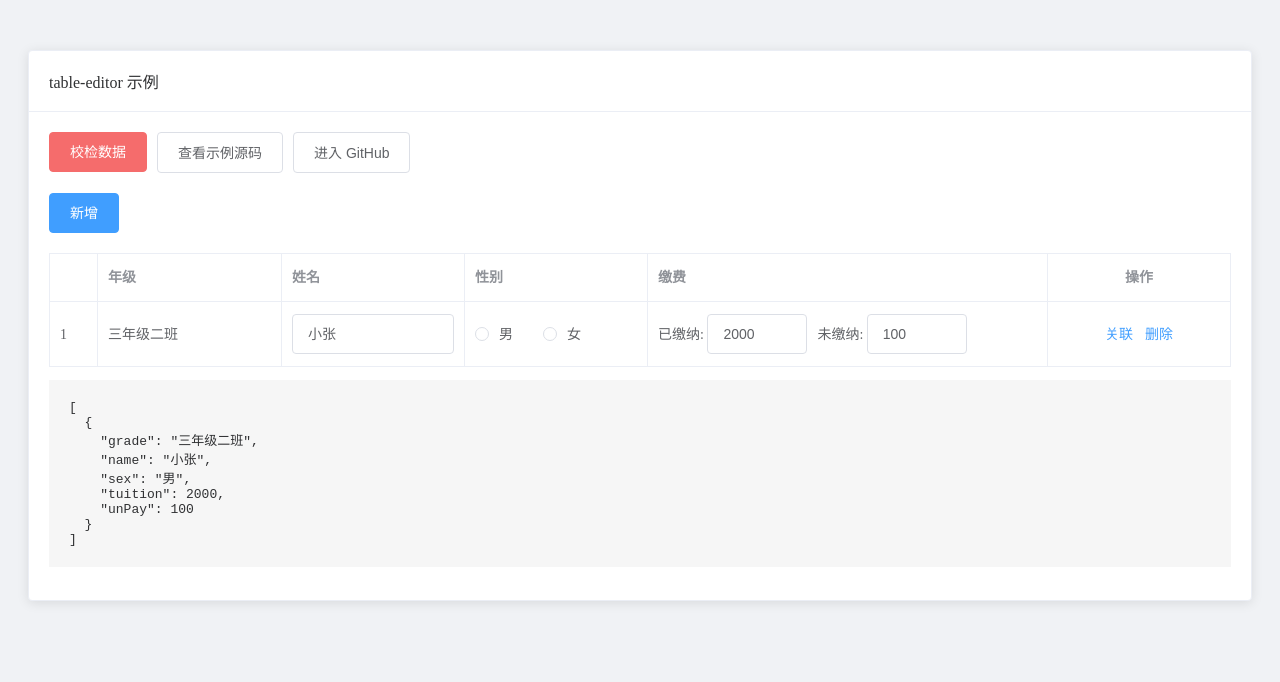
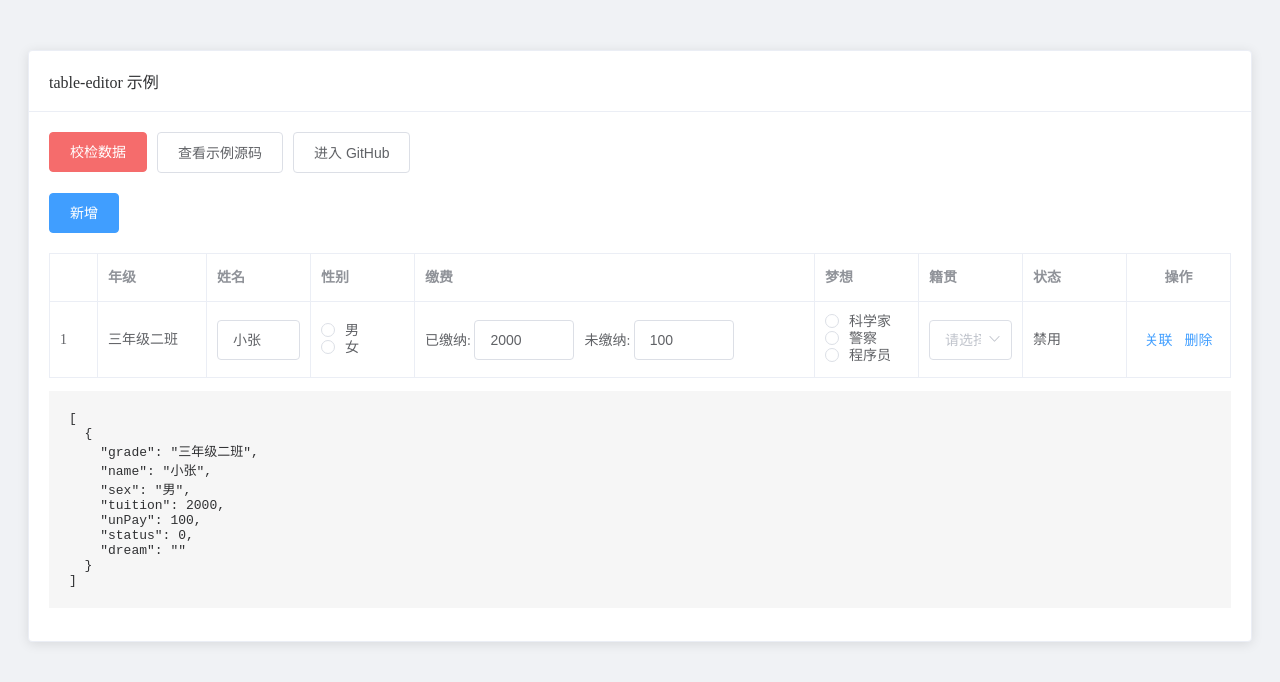
Before and after one commit to dream2023/ele-table-editor, a Vue app: page / in a window 1280 px wide. Shown: the top 682 px of the page. Built offline with nearby package versions, Linux system fonts and the light colour scheme.

Commit message:
fix: 增加options参数处理

```diff
--- a/example/App.vue
+++ b/example/App.vue
@@ -63,11 +63,14 @@ export default {
           name: '小张',
           sex: '男',
           tuition: 2000,
-          unPay: 100
+          unPay: 100,
+          status: 0,
+          dream: ''
         }
       ],
       newColumnValue: {
-        grade: '三年级二班'
+        grade: '三年级二班',
+        status: 1
       },
       // 校检规则
       rules: {
@@ -95,11 +98,12 @@ export default {
       // 表格列
       columns:
         [
-          // el-table-column 的属性
           {
+            // el-table-column 的属性
             type: 'index'
           },
           {
+            // el-table-column 的属性
             prop: 'grade',
             label: '年级'
           },
@@ -147,15 +151,57 @@ export default {
                 }
               }
             ]
+          },
+          {
+            prop: 'dream',
+            label: '梦想',
+            content: {
+              type: 'el-radio-group',
+              // 对于 el-select, el-checkbox-group, el-radio-group 三个组件
+              // 可以指定  options 数组进行选项的渲染
+              options: [
+                // option 的值可以为对象
+                // 此处对以上三个组件做了封装, 显示的key为 text, 值key为 value
+                { text: '科学家', value: 'scientist' },
+                { text: '警察', value: 'policeman' },
+                // 也可以指定为字符串, 则会转化为 '程序员' => { text: '程序员', value: '程序员' }
+                '程序员'
+              ]
+            }
+          },
+          {
+            prop: 'birthplace',
+            label: '籍贯',
+            content: {
+              type: 'el-select',
+              // 如果 key 不是 text 和 value
+              // 可以使用 prop 指定 key
+              options: [
+                { name: '北京', id: 'beijing' },
+                { name: '上海', id: 'shanghai' },
+                { name: '广州', id: 'guangzhou' },
+              ],
+              // prop 将 text 对应 name, value 对应 id
+              prop: {
+                text: 'name',
+                value: 'id'
+              }
+            }
+          },
+          {
+            prop: 'status',
+            label: '状态',
+            // 通过 options 将枚举值转为文本
+            options: {
+              0: '禁用',
+              1: '正常',
+              2: '异常'
+            }
           }
         ]
     }
   },
   methods: {
-    // 新增数据
-    handleAdd () {
-      this.tableData.push({ grade: '三年级二班' })
-    },
     // 校检数据
     handleCheck () {
       this.$refs['table'].validate().catch(({ errors, fields }) => {
--- a/package.json
+++ b/package.json
@@ -1,7 +1,7 @@
 {
   "name": "ele-table-editor",
   "description": "基于element-ui的表格编辑组件",
-  "version": "0.3.0",
+  "version": "0.4.0",
   "license": "MIT",
   "private": false,
   "scripts": {
@@ -33,7 +33,7 @@
     "@vue/eslint-config-standard": "^4.0.0",
     "babel-eslint": "^10.0.1",
     "core-js": "^3.1.2",
-    "element-ui": "^2.12.0",
+    "element-ui": "2.11.1",
     "eslint": "^5.16.0",
     "eslint-plugin-vue": "^5.0.0",
     "lint-staged": "^8.1.5",
--- a/src/EleTableEditor.vue
+++ b/src/EleTableEditor.vue
@@ -78,6 +78,24 @@
                     >
                       <!-- 组件的插槽 -->
 
+                      <!-- select, checkbox, radio等简化操作 options -->
+                      <template
+                        v-slot:default
+                        v-if="
+                          contentItem.options && optionTypes[contentItem.type]
+                        "
+                      >
+                        <option-slot
+                          v-for="(option, index) of contentItem.options"
+                          :key="index"
+                          :data="option"
+                          :prop="contentItem.prop"
+                          :optionAttrs="option.attrs"
+                          :optionType="optionTypes[contentItem.type].type"
+                          :optionText="optionTypes[contentItem.type].text"
+                          :optionValue="optionTypes[contentItem.type].value"
+                        ></option-slot>
+                      </template>
                       <!-- 作用域插槽 -->
                       <template
                         v-for="(render, key) of contentItem.scopedSlots"
@@ -99,13 +117,15 @@
               </template>
               <template v-else>
                 <!-- 没有定义content则这显示对应的文本值 -->
-                <template v-if="item.prop">{{ scope.row[item.prop] }}</template>
+                <template v-if="item.prop">{{
+                  getContentText(scope, item)
+                }}</template>
               </template>
             </slot>
           </template>
         </el-table-column>
         <!-- type 为 index / selection -->
-        <el-table-column v-else :key="index" v-bind="item"> </el-table-column>
+        <el-table-column v-else :key="index" v-bind="item"></el-table-column>
       </template>
       <el-table-column
         v-if="isShowActionColumn"
@@ -137,12 +157,13 @@
 
 <script>
 import validate from './validate'
-// import ExtendSlot from './ExtendSlot'
+import ExtendSlot from './ExtendSlot'
+import OptionSlot from './OptionSlot'
 
 export default {
   name: 'EleTableEditor',
   mixins: [validate],
-  // components: { ExtendSlot },
+  components: { ExtendSlot, OptionSlot },
   props: {
     // 表格的属性
     tableAttrs: {
@@ -226,6 +247,27 @@ export default {
       return this.isShowDelete || this.extraBtns
     }
   },
+  data () {
+    return {
+      optionTypes: {
+        'el-select': {
+          type: 'el-option',
+          text: 'label',
+          value: 'value'
+        },
+        'el-checkbox-group': {
+          type: 'el-checkbox',
+          text: 'content',
+          value: 'label'
+        },
+        'el-radio-group': {
+          type: 'el-radio',
+          text: 'content',
+          value: 'label'
+        }
+      }
+    }
+  },
   methods: {
     // 是否展示插槽 (type 为 index 或者 selection时, 不显示插槽)
     isShowSlot (item) {
@@ -254,6 +296,19 @@ export default {
     // 获取属性 (为了将disabled统一设置)
     getAttrs (item) {
       return Object.assign({}, { disabled: this.disabled }, item)
+    },
+    // 获取文本内容
+    getContentText (scope, item) {
+      let text = scope.row[item.prop]
+      // 通过options获取枚举值
+      if (item.options && item.options[text]) {
+        text = item.options[text]
+      }
+      // 通过 formatter 获取格式化的值
+      if (item.formatter) {
+        text = item.formatter(scope.row, scope.column)
+      }
+      return text
     }
   }
 }
--- /dev/null
+++ b/src/OptionSlot.js
@@ -0,0 +1,78 @@
+// 用于处理option插槽
+export default {
+  name: 'OptionSlot',
+  props: {
+    // 组件类型
+    optionType: {
+      type: String,
+      required: true
+    },
+    // options 的 text
+    // 在 element-ui 中 checkbox 和 radio 中,text 是放到 content 里面的
+    // 例如 <el-checkbox label="这是value">这里是text</el-checkbox>
+    // 所以 optionText 存在一个特殊值, content, 其它情况都是 attrs 的属性
+    optionText: {
+      type: String,
+      required: true
+    },
+    // options 的 value
+    optionValue: {
+      type: String,
+      required: true
+    },
+    // option 的相关属性
+    optionAttrs: Object,
+    // 数据
+    data: {
+      type: [Object, String],
+      required: true
+    },
+    // 值的 text 和 value
+    prop: {
+      type: Object,
+      default: () => ({
+        text: 'text',
+        value: 'value'
+      })
+    }
+  },
+  render (h) {
+    let data = this.changeToObject(this.data)
+    data = this.changeProp(data, this.prop)
+    const config = this.getOptionConfig(this.optionAttrs, this.optionText, this.optionValue, data)
+    return h(this.optionType, config.attrs, config.children)
+  },
+  methods: {
+    // 获取配置
+    getOptionConfig (customAttrs, textKey, valueKey, data) {
+      const attrs = Object.assign({}, customAttrs, { [valueKey]: data['value'] })
+      let children = null
+      if (textKey === 'content') {
+        children = data['text']
+      } else {
+        attrs[textKey] = data['text']
+      }
+
+      return { attrs: { attrs }, children: children }
+    },
+    // 将字符串转为对象
+    // '男' => { 'text': '男', 'value': '男' }
+    changeToObject (str) {
+      if (typeof str === 'string') {
+        return { text: str, value: str }
+      } else {
+        return str
+      }
+    },
+    // 转对象的key
+    // 例如 data: { label: '女', val: 1 }, prop: { text: 'label', value: 'val' }
+    // 转换过后: data: { text: '女', value: 1 }
+    changeProp (data, prop) {
+      if (prop) {
+        return { 'text': data[prop.text], 'value': data[prop.value] }
+      } else {
+        return data
+      }
+    }
+  }
+}
```
Also changed, not shown: 2 other files (tests, documents, lock files or other folders).
